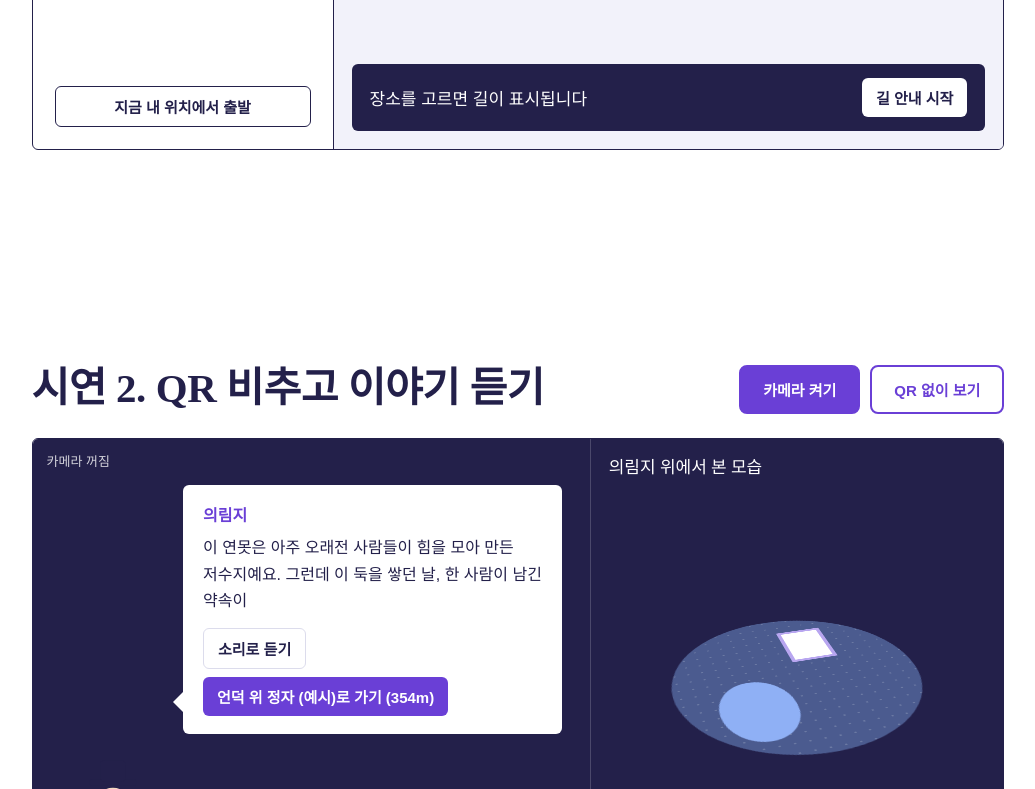
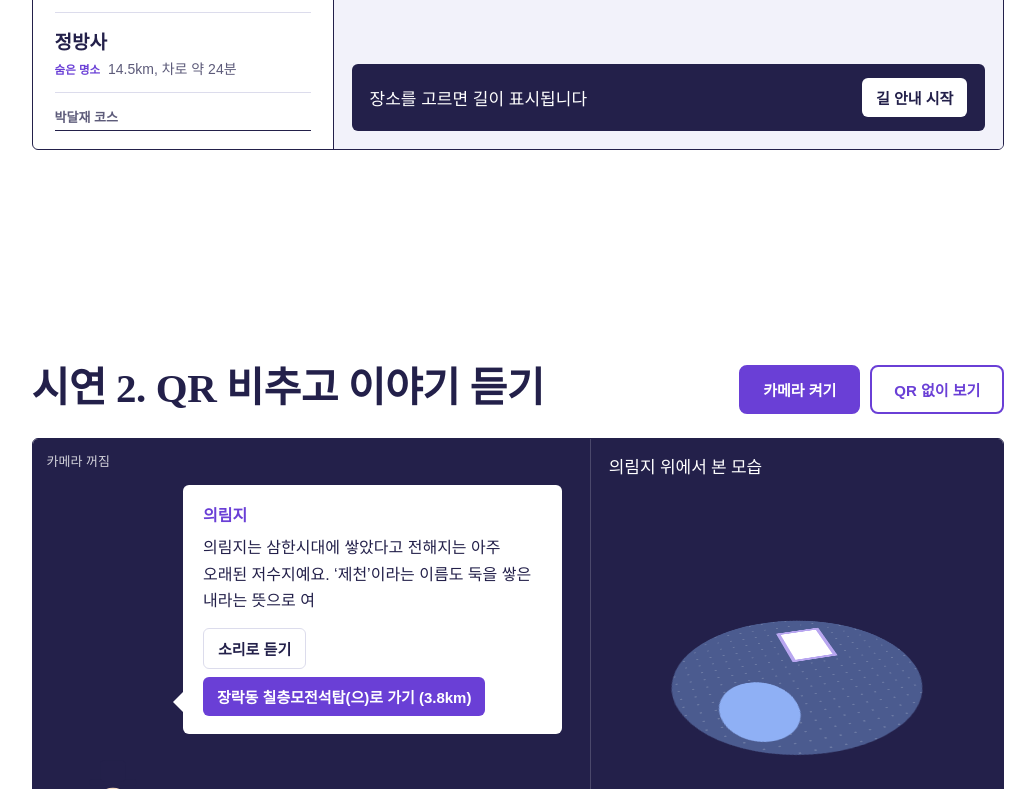
Before and after one commit to Sunnybear1004/eodigano, a plain HTML site: page index.html in a window 1280 px wide. Both pictures are taken after a click on the button "QR 없이 보기". Shown: the part 6143-6932 px from the top of the page, without its empty margins (186-1221 px from the left). Drawn offline with nearby package versions, Linux system fonts and the light colour scheme; a web font is replaced by a local one.

Commit message:
Update index.html

```diff
--- a/index.html
+++ b/index.html
@@ -122,6 +122,8 @@
   .chips{display:flex;gap:6px;flex-wrap:wrap;margin-bottom:4px}
   .chips span{font-size:14px;padding:6px 12px;border-radius:6px;border:1px solid var(--line);cursor:pointer;color:var(--soft)}
   .chips span.on{border-color:var(--ink);color:var(--ink);font-weight:600}
+  .course-h{font-size:13px;font-weight:600;color:var(--soft);margin-top:14px;padding-bottom:4px;border-bottom:1.5px solid var(--ink)}
+  .course-h:first-child{margin-top:0}
   .place{padding:14px 0;border-bottom:1px solid var(--line);cursor:pointer}
   .place b{display:block;font-family:var(--serif);font-size:19px;margin-bottom:4px}
   .place small{font-size:14px;color:var(--soft)}
@@ -177,12 +179,12 @@
   .ctrl{display:flex;gap:8px;padding:12px 18px 16px}
 
   /* ── 시연용 QR ── */
-  .qrgrid{display:grid;grid-template-columns:repeat(3,1fr);gap:3vw}
-  .qrcard{border-top:1.5px solid var(--ink);padding-top:18px}
-  .qrcard .qr{width:min(15vw,190px);aspect-ratio:1;margin-bottom:14px}
+  .qrgrid{display:grid;grid-template-columns:repeat(4,1fr);gap:2.5vh 2.5vw}
+  .qrcard{border-top:1.5px solid var(--ink);padding-top:12px}
+  .qrcard .qr{width:min(10vw,16vh,170px);aspect-ratio:1;margin-bottom:8px}
   .qrcard .qr img,.qrcard .qr canvas{width:100%!important;height:100%!important}
-  .qrcard b{display:block;font-family:var(--serif);font-size:20px}
-  .qrcard small{font-size:15px;color:var(--soft)}
+  .qrcard b{display:block;font-family:var(--serif);font-size:17px}
+  .qrcard small{font-size:14px;color:var(--soft)}
   @media print{body{overflow:visible}section{display:none}section[data-title="시연용 QR"]{display:flex;height:auto}#rail{display:none}}
 
   #end h1{font-size:clamp(72px,9vw,150px);line-height:1}
@@ -204,18 +206,35 @@
      ※ 아래 장소·좌표·이야기는 예시입니다. 실제 내용으로 바꿔 주세요.
    ══════════════════════════════════════════════ -->
 <script>
+  // course : 같은 코스끼리 QR이 이어집니다.  next : 다음 장소의 id (없으면 null = 코스의 끝)
+  // ※ 좌표는 대략적인 값입니다. 카카오맵에서 장소를 검색해 정확한 좌표로 꼭 바꿔 주세요.
   const STOPS = [
-    { id:1, name:"의림지", type:"known", lat:37.1812, lng:128.2125,
-      story:"이 연못은 아주 오래전 사람들이 힘을 모아 만든 저수지예요. 그런데 이 둑을 쌓던 날, 한 사람이 남긴 약속이 있었답니다. 그 약속의 이야기는…",
-      tease:"저 언덕 위 정자에 가면 들려드릴게요." },
-    { id:2, name:"언덕 위 정자 (예시)", type:"hidden", lat:37.1838, lng:128.2148,
-      story:"잘 찾아오셨어요! 약속을 남긴 사람은 매일 이 정자에 올라 연못을 내려다봤대요. 그리고 마지막 날, 무언가를 숲속에 묻어 두었다고 해요.",
-      tease:"마지막 조각은 숲길 끝 바위 옆에 있어요." },
-    { id:3, name:"숲길 끝 바위 (예시)", type:"hidden", lat:37.1795, lng:128.2168,
-      story:"드디어 마지막 장소예요. 그가 묻어 둔 건 보물이 아니라, 이 마을을 지켜 달라는 편지였어요. 그 마음이 지금의 의림지를 지켜 온 거랍니다.",
+    { id:1, course:"제천 시내", name:"의림지", type:"known", lat:37.1758, lng:128.2110, next:2,
+      story:"의림지는 삼한시대에 쌓았다고 전해지는 아주 오래된 저수지예요. ‘제천’이라는 이름도 둑을 쌓은 내라는 뜻으로 여기서 나왔답니다. 그런데 이 동네에는 천 년 넘게 버텨 온 것이 하나 더 있어요.",
+      tease:"시내 동쪽 들판에서, 벽돌처럼 쌓은 탑을 찾아보세요." },
+    { id:2, course:"제천 시내", name:"장락동 칠층모전석탑", type:"hidden", lat:37.1430, lng:128.2235, next:null,
+      story:"이 탑은 돌을 벽돌처럼 잘라 일곱 층으로 쌓았어요. 10세기쯤 만든 것으로 보여요. 6·25 전쟁 때 포탄을 맞았지만 다시 쌓아 지금의 모습이 되었어요. 마을 사람들은 오래 버틴 탑이라고 ‘장수탑’이라 부르기도 해요.",
+      tease:"" },
+    { id:3, course:"청풍호", name:"청풍문화재단지", type:"known", lat:37.0025, lng:128.1703, next:4,
+      story:"이 마을은 원래 여기에 있지 않았어요. 충주댐이 생기면서 물에 잠길 뻔한 누각과 집들을 하나하나 옮겨 와 다시 세운 곳이에요. 고려 때 지은 한벽루에 오르면 호수가 한눈에 보여요. 그런데 이 호수를 더 높은 곳에서 내려다보는 절이 있대요.",
+      tease:"금수산 자락의 정방사로 올라가 보세요." },
+    { id:4, course:"청풍호", name:"정방사", type:"hidden", lat:37.0060, lng:128.2360, next:null,
+      story:"산 중턱 바위 아래에 자리 잡은 작은 절이에요. 여기 서면 청풍호와 제천의 산들이 한눈에 들어와요. 물에 잠긴 옛 청풍 마을도 저 아래 어딘가에 있겠죠.",
+      tease:"" },
+    { id:5, course:"박달재", name:"박달재", type:"known", lat:37.0930, lng:128.1085, next:6,
+      story:"옛날 경상도의 젊은 선비 박달 도령과 고개 아래 마을의 금봉 낭자 이야기가 전해지면서, 이 고개 이름도 박달재가 되었어요. 그런데 이 고개에는 잘 알려지지 않은 것이 숨어 있어요.",
+      tease:"고개 바로 아래, 커다란 느티나무를 찾아보세요." },
+    { id:6, course:"박달재", name:"오백나한상과 목굴암", type:"hidden", lat:37.0960, lng:128.1120, next:7,
+      story:"커다란 느티나무 안쪽에 오백 명의 수행자를 하나하나 손으로 깎아 놓았어요. 천 년 된 느티나무 속을 파서 만든 한 사람용 암자, 목굴암도 있어요. 숨어서 무언가를 지켜 온 사람들은 또 있었답니다.",
+      tease:"산 너머, 배 밑바닥처럼 생긴 골짜기로 가 보세요." },
+    { id:7, course:"박달재", name:"배론성지", type:"known", lat:37.1606, lng:128.0827, next:null,
+      story:"박해를 피해 숨어든 초기 천주교 신자들이 옹기를 구우며 믿음을 지킨 마을이에요. 골짜기가 배 밑바닥 모양이라 ‘배론’이라는 이름이 붙었대요.",
+      tease:"" },
+    { id:8, course:"탁사정", name:"탁사정", type:"hidden", lat:37.2050, lng:128.0960, next:null,
+      story:"조선 때 제주 수사였던 임응룡이 고향에 돌아오면서 해송 여덟 그루를 가져와 심었대요. 그래서 처음 이름은 팔송정이었어요. 맑은 물과 노송이 어우러진 이곳은 제천 10경의 하나예요.",
       tease:"" }
   ];
-  const START = { lat:37.1790, lng:128.2100, name:"출발 지점" };  // GPS를 못 쓸 때 쓰는 기본 출발점
+  const START = { lat:37.1310, lng:128.1890, name:"제천역" };  // GPS를 못 쓸 때 쓰는 기본 출발점
 </script>
 <nav id="rail" aria-label="발표 순서"></nav>
 
@@ -290,12 +309,12 @@
   <div class="inner rv">
     <h2>QR이 다음 QR을 부릅니다.</h2>
     <div class="route">
-      <div class="stop"><span class="dot">1</span><h3>의림지</h3><p>도슨트가 둑을 쌓던 날의 약속 이야기를 시작합니다.</p><q>그 이야기는 언덕 위 정자에서</q></div>
-      <div class="stop"><span class="dot">2</span><h3>언덕 위 정자</h3><p>이야기가 이어지고, 새로운 단서가 나옵니다.</p><q>마지막 조각은 숲길 끝 바위 옆에</q></div>
-      <div class="stop"><span class="dot">3</span><h3>숲길 끝 바위</h3><p>흩어진 단서가 하나로 모입니다.</p><q>이제 끝을 들려드릴게요</q></div>
-      <div class="stop end"><span class="dot">✓</span><h3>이야기의 끝</h3><p>전체 이야기와 함께, 걸어온 코스를 항공 화면으로 한눈에 봅니다.</p></div>
+      <div class="stop"><span class="dot">1</span><h3>박달재</h3><p>도슨트가 박달 도령과 금봉 낭자의 이야기를 들려줍니다.</p><q>고개 바로 아래, 커다란 느티나무를</q></div>
+      <div class="stop"><span class="dot">2</span><h3>오백나한상과 목굴암</h3><p>느티나무 속에 깎아 놓은 오백 명의 수행자를 만납니다.</p><q>배 밑바닥처럼 생긴 골짜기로</q></div>
+      <div class="stop"><span class="dot">3</span><h3>배론성지</h3><p>숨어서 믿음을 지킨 사람들의 마을에서 코스가 끝납니다.</p></div>
+      <div class="stop end"><span class="dot">✓</span><h3>다른 코스로</h3><p>제천 시내, 청풍호, 탁사정 코스가 기다립니다.</p></div>
     </div>
-    <p style="margin-top:5vh;font-size:15px">장소와 이야기는 예시입니다. 실제 지역의 전설과 역사로 채울 예정입니다.</p>
+    <p style="margin-top:5vh;font-size:15px">지금은 제천의 4개 코스, 8곳을 담았습니다. 장소는 계속 늘려 갈 수 있습니다.</p>
   </div>
 </section>
 
@@ -441,7 +460,7 @@
 
 
   /* ══ 이야기 진행 상태 ══ */
-  let progressIdx=0;              // 지금까지 들은 마지막 장소 (0이면 아직 없음)
+  const heard=new Set();          // 이야기를 들은 장소들
   let selected=null;              // 지도에서 고른 장소
 
   /* ══ 기능 1: 지도 ══════════════════════════════════════ */
@@ -450,14 +469,17 @@
     const x=Math.sin(dLa/2)**2+Math.cos(a.lat*r)*Math.cos(b.lat*r)*Math.sin(dLo/2)**2;return 2*R*Math.asin(Math.sqrt(x));};
   const fmt=m=>m<1000?Math.round(m)+'m':(m/1000).toFixed(1)+'km';
   const walkMin=m=>Math.max(1,Math.round(m/75));     // 걸음 속도 약 4.5km/h
+  const travel=m=>m<=2000?'걸어서 '+walkMin(m)+'분':'차로 약 '+Math.max(1,Math.round(m/600))+'분';
 
   function renderList(filter='all'){
     const box=document.getElementById('placeList');box.innerHTML='';
+    let lastCourse='';
     STOPS.filter(s=>filter==='all'||s.type===filter).forEach(s=>{
+      if(s.course!==lastCourse){lastCourse=s.course;const h=document.createElement('div');h.className='course-h';h.textContent=s.course+' 코스';box.appendChild(h);}
       const d=dist(me,s);
       const el=document.createElement('div');
-      el.className='place'+(selected&&selected.id===s.id?' sel':'')+(s.id<=progressIdx?' done':'');
-      el.innerHTML='<b>'+s.name+'</b><small><em class="'+(s.type==='hidden'?'k-hid">숨은 명소':'k-known">알려진 문화재')+'</em>'+fmt(d)+', 걸어서 '+walkMin(d)+'분</small>';
+      el.className='place'+(selected&&selected.id===s.id?' sel':'')+(heard.has(s.id)?' done':'');
+      el.innerHTML='<b>'+s.name+'</b><small><em class="'+(s.type==='hidden'?'k-hid">숨은 명소':'k-known">알려진 문화재')+'</em>'+fmt(d)+', '+travel(d)+'</small>';
       el.onclick=()=>selectStop(s);
       box.appendChild(el);
     });
@@ -481,7 +503,7 @@
   function selectStop(s){
     selected=s;renderList(document.querySelector('#chips .on').dataset.f);
     const d=dist(me,s);
-    document.getElementById('navText').textContent=s.name+'까지 '+fmt(d)+', 걸어서 '+walkMin(d)+'분';
+    document.getElementById('navText').textContent=s.name+'까지 '+fmt(d)+', '+travel(d);
     if(!map)return;
     if(routeLine)routeLine.remove(); if(walker){walker.remove();walker=null;}
     routeLine=L.polyline([[me.lat,me.lng],[s.lat,s.lng]],{color:'#6A3FD6',weight:4,dashArray:'2 9',lineCap:'round'}).addTo(map);
@@ -514,7 +536,6 @@
   const video=document.getElementById('video'),cvs=document.getElementById('qrCanvas'),ctx=cvs.getContext('2d',{willReadFrequently:true});
   let stream=null,scanning=false,typing=null,lastStop=null;
   const progEl=document.getElementById('progress');
-  STOPS.forEach(()=>progEl.appendChild(document.createElement('i')));
 
   async function startCam(){
     if(stream){stopCam();return;}
@@ -551,25 +572,29 @@
     setTimeout(()=>requestAnimationFrame(scan),120);
   }
   function showDocent(s){
-    lastStop=s;progressIdx=Math.max(progressIdx,s.id);renderList(document.querySelector('#chips .on').dataset.f);
-    [...progEl.children].forEach((b,i)=>b.classList.toggle('on',i<progressIdx));
+    lastStop=s;heard.add(s.id);renderList(document.querySelector('#chips .on').dataset.f);
+    progEl.innerHTML='';STOPS.filter(x=>x.course===s.course).forEach(x=>{const b=document.createElement('i');if(heard.has(x.id))b.className='on';progEl.appendChild(b);});
     const layer=document.getElementById('docentLayer');layer.classList.remove('on');void layer.offsetWidth;layer.classList.add('on');
     document.getElementById('scanbox').classList.remove('on');document.getElementById('camIdle').classList.add('hide');
     document.getElementById('dName').textContent=s.name;
     document.getElementById('droneLbl').textContent=s.name+' 위에서 본 모습';
-    const next=STOPS.find(x=>x.id===s.id+1);
+    const next=s.next?STOPS.find(x=>x.id===s.next):null;
     const full=s.story+(s.tease?' '+s.tease:'');
     const nb=document.getElementById('nextBtn');
-    nb.textContent=next?next.name+'로 가기 ('+fmt(dist(s,next))+')':'이야기 끝. 처음부터 다시';
+    nb.textContent=next?next.name+'(으)로 가기 ('+fmt(dist(s,next))+')':s.course+' 코스 끝. 다른 코스 고르기';
     const el=document.getElementById('dText');el.textContent='';clearInterval(typing);let k=0;
     typing=setInterval(()=>{el.textContent=full.slice(0,++k);if(k>=full.length)clearInterval(typing);},45);
   }
   document.getElementById('camBtn').onclick=startCam;
-  document.getElementById('simBtn').onclick=()=>{const n=lastStop?STOPS.find(x=>x.id===lastStop.id+1)||STOPS[0]:STOPS[0];showDocent(n);};
+  document.getElementById('simBtn').onclick=()=>{
+    // 지도에서 고른 장소가 있으면 그곳, 아니면 코스의 다음 장소, 그것도 없으면 아직 안 들은 첫 장소
+    let n=(selected&&!heard.has(selected.id))?selected:(lastStop&&lastStop.next?STOPS.find(x=>x.id===lastStop.next):null);
+    if(!n)n=STOPS.find(x=>!heard.has(x.id))||STOPS[0];
+    showDocent(n);};
   document.getElementById('nextBtn').onclick=()=>{
-    const next=lastStop&&STOPS.find(x=>x.id===lastStop.id+1);
-    if(!next){progressIdx=0;lastStop=null;me={...START};if(meMarker)meMarker.setLatLng([me.lat,me.lng]);
-      document.getElementById('docentLayer').classList.remove('on');[...progEl.children].forEach(b=>b.classList.remove('on'));renderList();return;}
+    const next=lastStop&&lastStop.next?STOPS.find(x=>x.id===lastStop.next):null;
+    if(!next){STOPS.filter(x=>x.course===(lastStop&&lastStop.course)).forEach(x=>heard.delete(x.id));lastStop=null;selected=null;me={...START};if(meMarker)meMarker.setLatLng([me.lat,me.lng]);
+      document.getElementById('docentLayer').classList.remove('on');progEl.innerHTML='';renderList();goTo(secs.indexOf(document.getElementById('demo-map')));return;}
     me={lat:lastStop.lat,lng:lastStop.lng};if(meMarker)meMarker.setLatLng([me.lat,me.lng]);
     goTo(secs.indexOf(document.getElementById('demo-map')));
     setTimeout(()=>selectStop(next),DURATION+50);
@@ -585,7 +610,7 @@
   (function(){
     const grid=document.getElementById('qrGrid'),base=location.origin+location.pathname;
     STOPS.forEach(s=>{const c=document.createElement('div');c.className='qrcard';
-      c.innerHTML='<div class="qr"></div><b>'+s.id+'번째 장소</b><small>'+s.name+'</small>';grid.appendChild(c);
+      c.innerHTML='<div class="qr"></div><b>'+s.name+'</b><small>'+s.course+' 코스</small>';grid.appendChild(c);
       const url=(location.protocol.startsWith('http')?base:'EODIGANO-'+s.id)+(location.protocol.startsWith('http')?'?stop='+s.id:'');
       if(typeof QRCode!=='undefined')new QRCode(c.querySelector('.qr'),{text:url,width:360,height:360,correctLevel:QRCode.CorrectLevel.M});
       else c.querySelector('.qr').innerHTML='<div style="padding-top:70px;color:#999">인터넷 연결 시 표시</div>';});
```
